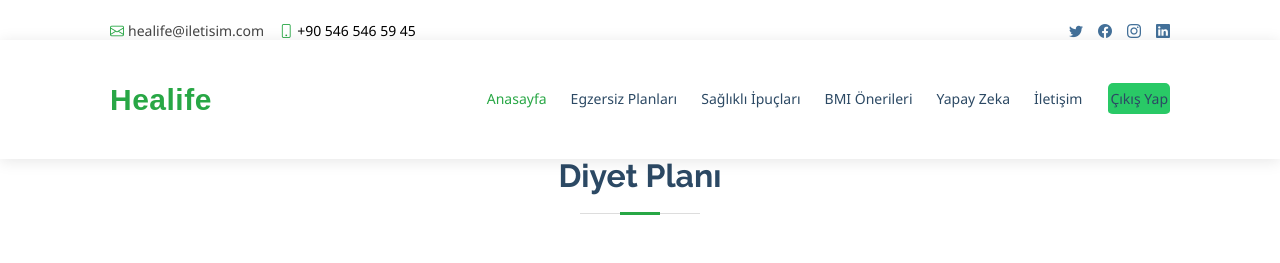
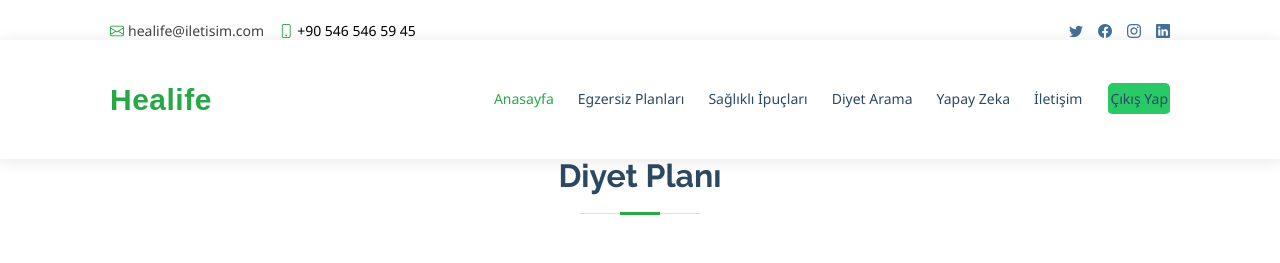
Before and after one commit to bsenurbas/PROJE, a Django app: page /diyet/ in a window 1280 px wide. Shown: the top 263 px of the page. Run offline with Django 4.2, Linux system fonts and the light colour scheme; some libraries are stand-ins or nearby versions.

Commit message:
Başlık düzenlemeleri

```diff
--- a/Proje/templates/bmi_recommendations.html
+++ b/Proje/templates/bmi_recommendations.html
@@ -92,7 +92,7 @@
     <main id="main">
         <section class="container my-5">
             <div class="content centered-content">
-                <h1 class="mb-4" style="margin-top:8%"><br>BMI Önerileri</h1>
+                <h1 class="mb-4" style="margin-top:8%"><br>Diyet Arama</h1>
                 <form method="post" action="{% url 'bmi_recommendations' %}">
                     {% csrf_token %}
                     <div class="form-group mb-3">
--- a/Proje/templates/diyet.html
+++ b/Proje/templates/diyet.html
@@ -64,7 +64,7 @@
                     <li><a class="nav-link scrollto active" href="#hero">Anasayfa</a></li>
                     <li><a class="nav-link scrollto" href="{% url 'training_page' %}">Egzersiz Planları</a></li>
                     <li><a class="nav-link scrollto" href="{% url 'ipucu_page' %}">Sağlıklı İpuçları</a></li>
-                    <li><a href="{% url 'bmi_recommendations' %}">BMI Önerileri</a></li>
+                    <li><a href="{% url 'bmi_recommendations' %}">Diyet Arama</a></li>
                     <li><a class="nav-link scrollto" href="{% url 'yapayzeka' %}">Yapay Zeka</a></li>
                     <li><a class="nav-link scrollto" href="{% url 'contact_page' %}">İletişim</a></li>
                     <li><a href="{% url 'logout' %}" class="logout-btn">Çıkış Yap</a></li>
--- a/Proje/templates/ipucları.html
+++ b/Proje/templates/ipucları.html
@@ -80,7 +80,7 @@
                     <li><a href="{% url 'home' %}">Ana Sayfa</a></li>
                     <li><a href="{% url 'diets_page' %}">Diyet</a></li>
                     <li><a href="{% url 'training_page' %}">Egzersiz</a></li>
-                    <li><a href="{% url 'bmi_recommendations' %}">BMI Önerileri</a></li>
+                    <li><a href="{% url 'bmi_recommendations' %}">Diyet Arama</a></li>
                     <li><a href="{% url 'contact_page' %}">İletişim</a></li>
                     <li><a href="{% url 'yapayzeka' %}">Yapay Zeka</a></li>
                     <li><a style="padding: 15px;" href="{% url 'logout' %}" class="btn logout-btn">Çıkış Yap</a></li>
--- a/Proje/templates/recipe_detail.html
+++ b/Proje/templates/recipe_detail.html
@@ -52,7 +52,7 @@
                     <li><a href="{% url 'diets_page' %}">Diyet Planları</a></li>
                     <li><a class="nav-link scrollto" href="{% url 'training_page' %}">Egzersiz Planları</a></li>
                     <li><a class="nav-link scrollto" href="{% url 'ipucu_page' %}">Sağlıklı İpuçları</a></li>
-                    <li><a href="{% url 'bmi_recommendations' %}">BMI Önerileri</a></li>
+                    <li><a href="{% url 'bmi_recommendations' %}">Diyet Arama</a></li>
                     <li><a class="nav-link scrollto" href="{% url 'yapayzeka' %}">Yapay Zeka</a></li>
                     <li><a class="nav-link scrollto" href="{% url 'contact_page' %}">İletişim</a></li>
                     <li><a href="{% url 'logout' %}" class="logout-btn">Çıkış Yap</a></li>
--- a/Proje/templates/training.html
+++ b/Proje/templates/training.html
@@ -51,7 +51,7 @@
                     <li><a class="nav-link scrollto active" href="#hero">Anasayfa</a></li>
                     <li><a href="{% url 'diets_page' %}">Diyet Planları</a></li>
                     <li><a class="nav-link scrollto" href="{% url 'ipucu_page' %}">Sağlıklı İpuçları</a></li>
-                    <li><a href="{% url 'bmi_recommendations' %}">BMI Önerileri</a></li>
+                    <li><a href="{% url 'bmi_recommendations' %}">Diyet Arama</a></li>
                     <li><a class="nav-link scrollto" href="{% url 'yapayzeka' %}">Yapay Zeka</a></li>
                     <li><a class="nav-link scrollto" href="{% url 'contact_page' %}">İletişim</a></li>
                     <li><a href="{% url 'logout' %}" class="logout-btn">Çıkış Yap</a></li>
--- a/Proje/templates/user.html
+++ b/Proje/templates/user.html
@@ -55,7 +55,7 @@
                     <li><a href="{% url 'home' %}">Ana Sayfa</a></li>
                     <li><a href="{% url 'diets_page' %}">Diyet</a></li>
                     <li><a href="{% url 'training_page' %}">Egzersiz</a></li>
-                    <li><a href="{% url 'bmi_recommendations' %}">BMI Önerileri</a></li>
+                    <li><a href="{% url 'bmi_recommendations' %}">Diyet Arama</a></li>
                     <li><a href="{% url 'contact_page' %}">İletişim</a></li>
                     <li><a href="{% url 'ipucu_page' %}">Sağlıklı İpuçları</a></li>
                     <li><a href="{% url 'yapayzeka' %}">Yapay Zeka</a></li>
@@ -78,8 +78,8 @@
                 <li><a href="{% url 'home' %}">Ana Sayfa</a></li>
                 <li><a href="{% url 'diets_page' %}">Diyet</a></li>
                 <li><a href="{% url 'training_page' %}">Egzersiz</a></li>
-                <li><a href="{% url 'bmi_recommendations' %}">BMI Önerileri</a></li>
-                <li><a href="{% url 'bmi_recommendations' %}">BMI Önerileri</a></li>
+                <li><a href="{% url 'bmi_recommendations' %}">Diyet Arama</a></li>
+                <li><a href="{% url 'bmi_recommendations' %}">Diyet Arama</a></li>
                 <li><a  href="{% url 'upload_file' %}">Gelişim</a></li>
                 <li id="username">
                     <h2 style="font-size: 20px; color:rgb(65, 65, 65);">Hoşgeldin {{ username }}</h2>
--- a/Proje/templates/workout_detail.html
+++ b/Proje/templates/workout_detail.html
@@ -52,7 +52,7 @@
                     <li><a href="{% url 'diets_page' %}">Diyet Planları</a></li>
                     <li><a class="nav-link scrollto" href="{% url 'training_page' %}">Egzersiz Planları</a></li>
                     <li><a class="nav-link scrollto" href="{% url 'ipucu_page' %}">Sağlıklı İpuçları</a></li>
-                    <li><a href="{% url 'bmi_recommendations' %}">BMI Önerileri</a></li>
+                    <li><a href="{% url 'bmi_recommendations' %}">Diyet Arama</a></li>
                     <li><a class="nav-link scrollto" href="{% url 'yapayzeka' %}">Yapay Zeka</a></li>
                     <li><a class="nav-link scrollto" href="{% url 'contact_page' %}">İletişim</a></li>
                     <li><a href="{% url 'logout' %}" class="logout-btn">Çıkış Yap</a></li>
--- a/Proje/templates/yapayzeka.html
+++ b/Proje/templates/yapayzeka.html
@@ -63,7 +63,7 @@
                     <li><a href="{% url 'home' %}">Ana Sayfa</a></li>
                     <li><a href="{% url 'diets_page' %}">Diyet</a></li>
                     <li><a href="{% url 'training_page' %}">Egzersiz</a></li>
-                    <li><a href="{% url 'bmi_recommendations' %}">BMI Önerileri</a></li>
+                    <li><a href="{% url 'bmi_recommendations' %}">Diyet Arama</a></li>
                     <li><a href="{% url 'contact_page' %}">İletişim</a></li>
                     <li><a style="padding: 15px;" href="{% url 'logout' %}" class="btn logout-btn">Çıkış Yap</a></li>
                 </ul>
```
